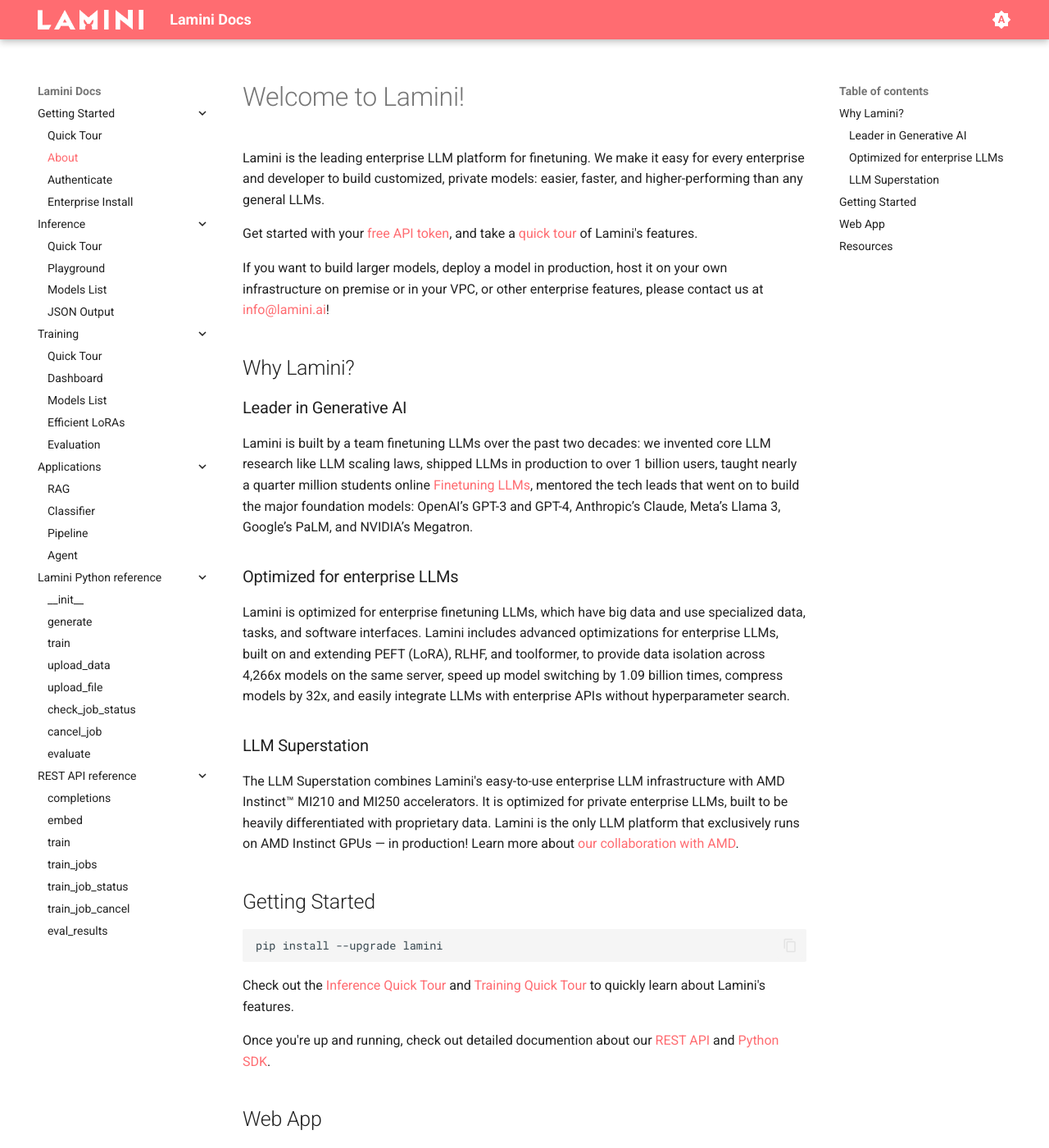
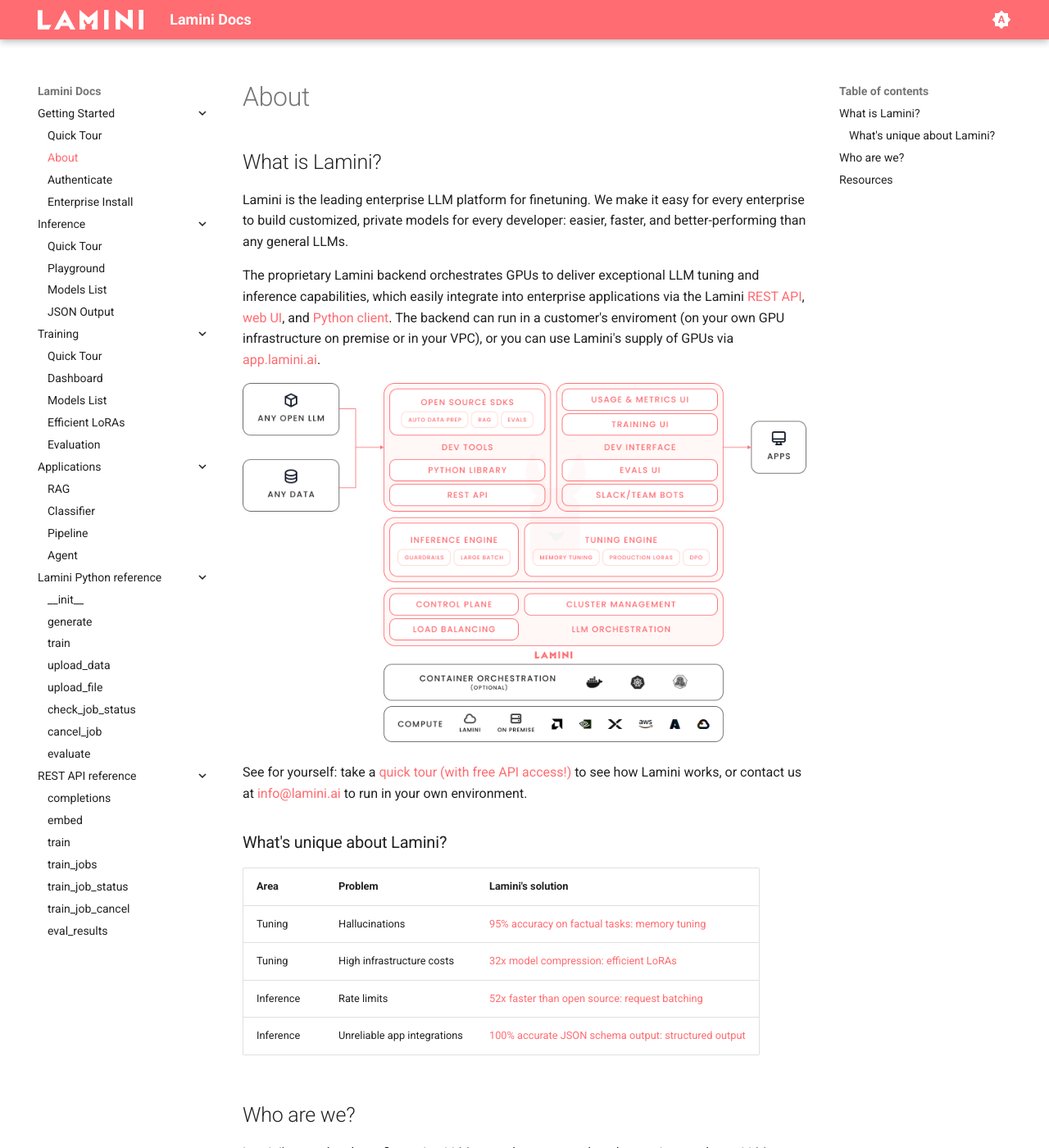
Before and after one commit to lamini-ai/lamini-ai.github.io, an MkDocs documentation site: the page built from docs/about.md, in a window 1280 px wide and 1400 px high. Shown: the whole window at 82% size. Built offline with MkDocs 1.6.1 and Material for MkDocs 9.7.7, drawn with Linux system fonts in a browser that asks for light colours; some of the changed text lies outside the part shown.

Commit message:
feat: update about page

````diff
--- a/docs/about.md
+++ b/docs/about.md
@@ -1,35 +1,25 @@
-# Welcome to Lamini!
+## What is Lamini?
 
-Lamini is the leading enterprise LLM platform for finetuning. We make it easy for every enterprise and developer to build customized, private models: easier, faster, and higher-performing than any general LLMs.
+Lamini is the leading enterprise LLM platform for finetuning. We make it easy for every enterprise to build customized, private models for every developer: easier, faster, and better-performing than any general LLMs.
 
-Get started with your [free API token](https://app.lamini.ai), and take a [quick tour](index.md) of Lamini's features.
+The proprietary Lamini backend orchestrates GPUs to deliver exceptional LLM tuning and inference capabilities, which easily integrate into enterprise applications via the Lamini [REST API](/rest_api/completions/), [web UI](/inference/playground/), and [Python client](/lamini_python_class/__init__/). The backend can run in a customer's enviroment (on your own GPU infrastructure on premise or in your VPC), or you can use Lamini's supply of GPUs via [app.lamini.ai](app.lamini.ai).
 
-If you want to build larger models, deploy a model in production, host it on your own infrastructure on premise or in your VPC, or other enterprise features, please contact us at [info@lamini.ai](mailto:info@lamini.ai)!
+![Lamini overview](/assets/lamini-overview.png)
 
-## Why Lamini?
+See for yourself: take a [quick tour (with free API access!)](index.md) to see how Lamini works, or contact us at [info@lamini.ai](mailto:info@lamini.ai) to run in your own environment.
 
-### Leader in Generative AI
-Lamini is built by a team finetuning LLMs over the past two decades: we invented core LLM research like LLM scaling laws, shipped LLMs in production to over 1 billion users, taught nearly a quarter million students online [Finetuning LLMs](https://www.deeplearning.ai/short-courses/finetuning-large-language-models/), mentored the tech leads that went on to build the major foundation models: OpenAI’s GPT-3 and GPT-4, Anthropic’s Claude, Meta’s Llama 3, Google’s PaLM, and NVIDIA’s Megatron.
+### What's unique about Lamini?
 
-### Optimized for enterprise LLMs
+| Area | Problem | Lamini's solution |
+|-|-|-|
+| Tuning | Hallucinations | [95% accuracy on factual tasks: memory tuning](/training/quick_tour/) |
+| Tuning | High infrastructure costs | [32x model compression: efficient LoRAs](/training/lora/) |
+| Inference | Rate limits | [52x faster than open source: request batching](/inference/quick_tour/#bigger-inference) |
+| Inference | Unreliable app integrations | [100% accurate JSON schema output: structured output](/inference/json_output/)|
 
-Lamini is optimized for enterprise finetuning LLMs, which have big data and use specialized data, tasks, and software interfaces. Lamini includes advanced optimizations for enterprise LLMs, built on and extending PEFT (LoRA), RLHF, and toolformer, to provide data isolation across 4,266x models on the same server, speed up model switching by 1.09 billion times, compress models by 32x, and easily integrate LLMs with enterprise APIs without hyperparameter search.
+## Who are we?
 
-### LLM Superstation
-
-The LLM Superstation combines Lamini's easy-to-use enterprise LLM infrastructure with AMD Instinct™ MI210 and MI250 accelerators. It is optimized for private enterprise LLMs, built to be heavily differentiated with proprietary data. Lamini is the only LLM platform that exclusively runs on AMD Instinct GPUs — in production! Learn more about [our collaboration with AMD](https://www.lamini.ai/blog/lamini-amd-paving-the-road-to-gpu-rich-enterprise-llms).
-
-## Getting Started
-```sh
-pip install --upgrade lamini
-```
-
-Check out the [Inference Quick Tour](inference/quick_tour.md) and [Training Quick Tour](training/quick_tour.md) to quickly learn about Lamini's features.
-
-Once you're up and running, check out detailed documention about our [REST API](/API_v2/completions) and [Python SDK](/python_library).
-
-## Web App
-In addition to a REST API and Python Package, we also have a web application to help streamline model training and evalutaion. Go to [https://app.lamini.ai/](https://app.lamini.ai/) to manage your training jobs, view model eval results, test your finetuned models in a playground, generate API keys, and monitor usage.
+Lamini's team has been finetuning LLMs over the past two decades: we invented core LLM research like LLM scaling laws, shipped LLMs in production to over 1 billion users, taught nearly a quarter million students about [Finetuning LLMs](https://www.deeplearning.ai/short-courses/finetuning-large-language-models/), mentored the tech leads that went on to build the major foundation models: OpenAI’s GPT-3 and GPT-4, Anthropic’s Claude, Meta’s Llama 3, Google’s PaLM, and NVIDIA’s Megatron.
 
 ## Resources
 - [Lamini & AMD: Paving the Road to GPU-Rich Enterprise LLMs](https://www.lamini.ai/blog/lamini-amd-paving-the-road-to-gpu-rich-enterprise-llms)
````
Also changed, not shown: docs/assets/lamini-overview.png (added).
